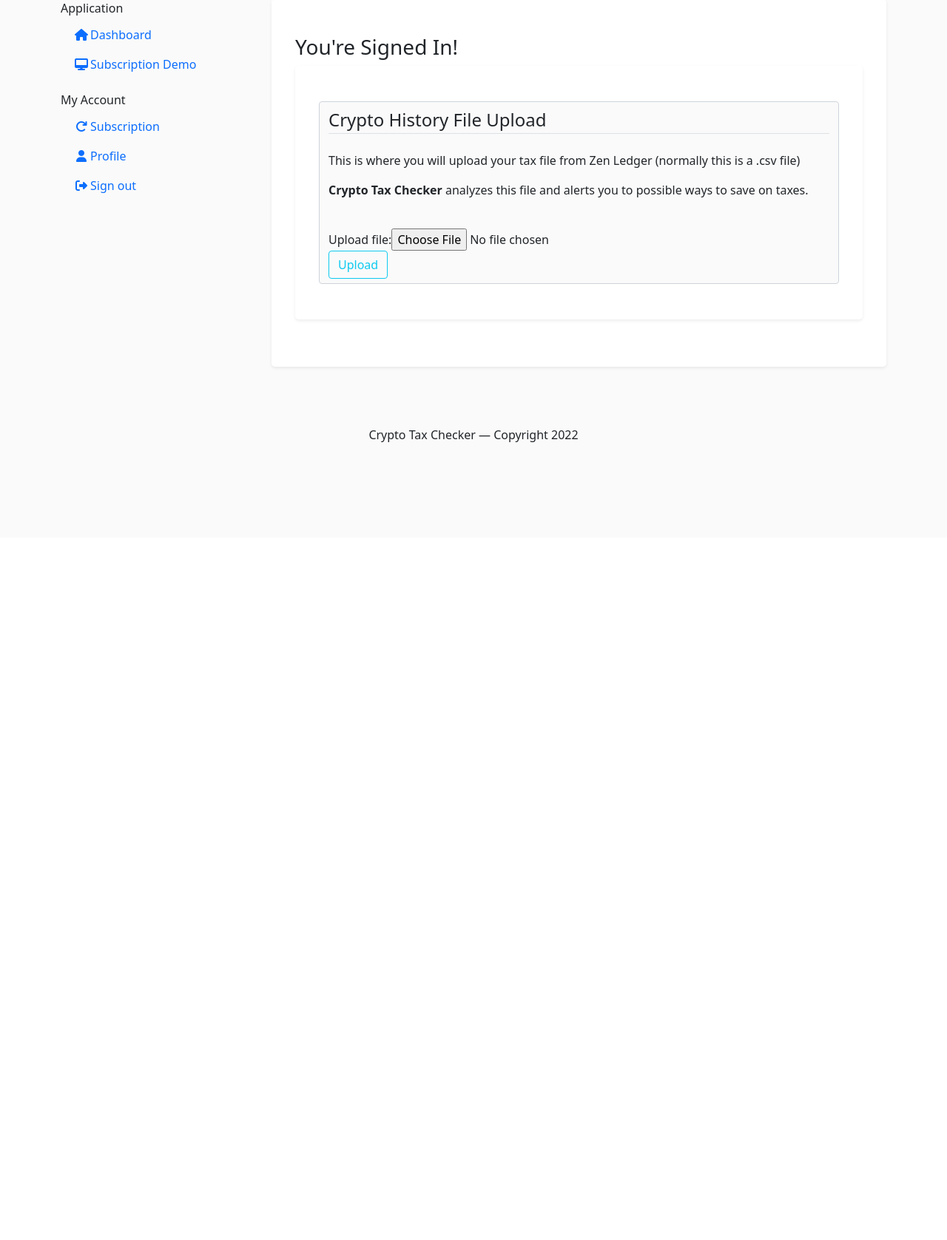
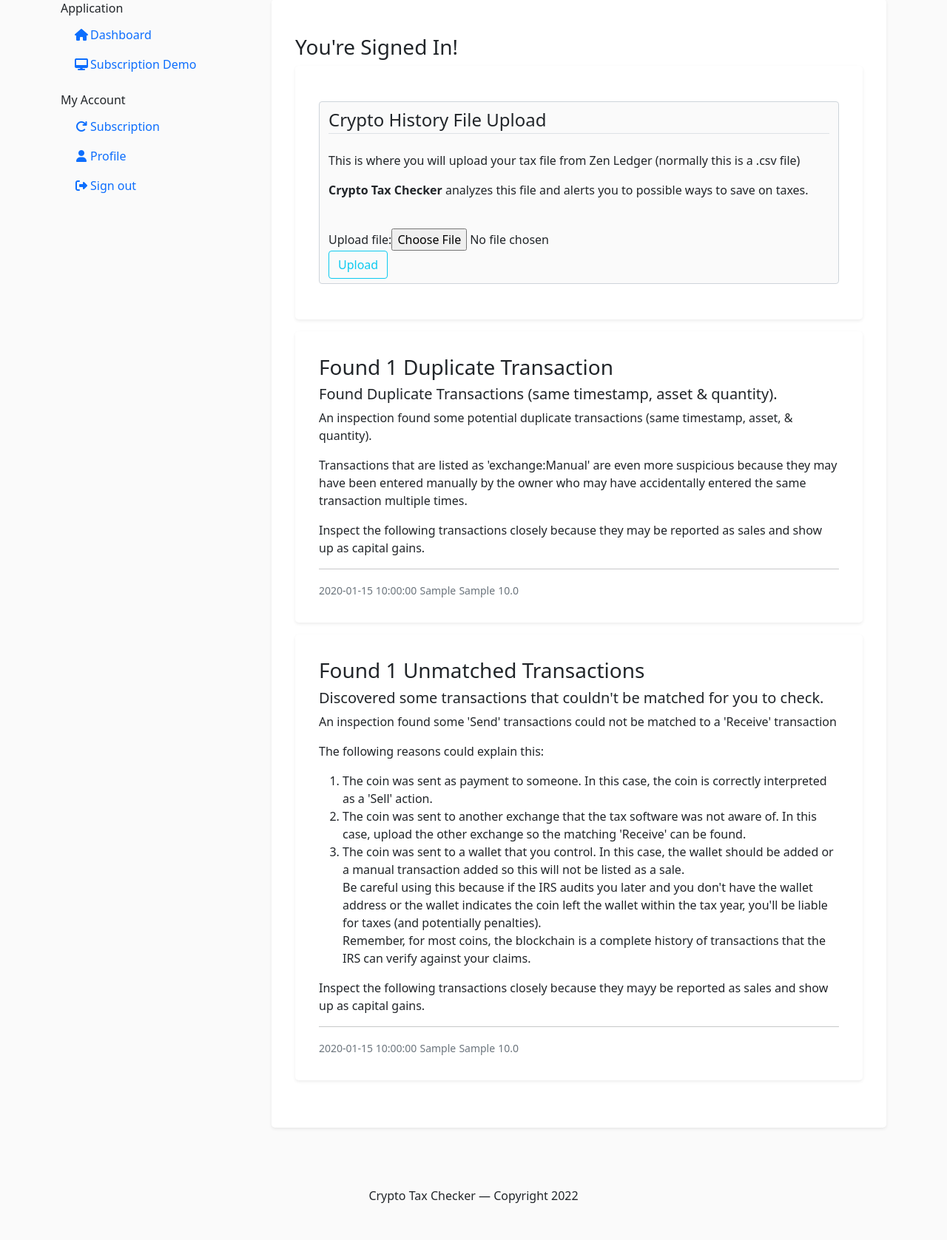
Before and after one commit to targhee/crypto_tax_checker_pegsaas, a Django app: template templates/web/app_home.html in a window 1280 px wide. Shown: the part 73-1750 px from the top of the page at 74% size. Before the commit the page ends 671 px from the top, so only its background shows below. Run offline with Django 3.2, Linux system fonts and the light colour scheme; tables that the repository leaves empty hold one stand-in row (values such as "Sample post"); the template is opened without the code that fills it: values that come from a table or form of the project are taken from there, most other values are stand-ins (such as "Sample title", 1, 10 or a date in 2020); parts of the project's set-up code (start-up, migrations or seed data) failed here and were passed over; some libraries are stand-ins or nearby versions.

Commit message:
Add Parsing Results to Main Page
Instead of calling a different page, add sections that hold the
different parsing results.

Signed-off-by: TW Thayer <osprey@TWs-MacBook-Pro.local>

```diff
--- a/crypto_tax_checker/settings_heroku.py
+++ b/crypto_tax_checker/settings_heroku.py
@@ -36,7 +36,7 @@
 
 USE_HTTPS_IN_ABSOLUTE_URLS = True
 
-DEBUG = True
+DEBUG = False
 ALLOWED_HOSTS = [
     'localhost:8000',
     "127.0.0.1:8000",
--- a/heroku.yml
+++ b/heroku.yml
@@ -12,7 +12,8 @@
 release:
   image: django
   command:
-    - python manage.py makemigrations && python manage.py migrate
+    - python manage.py makemigrations
+    - python manage.py migrate
 run:
   web:
     command:
--- a/templates/web/app_home.html
+++ b/templates/web/app_home.html
@@ -21,6 +21,91 @@
               </fieldset>
           </form>
       </section>
+      <!--  Duplicates -->
+      {% if num_dups %}
+      <div class="app-card">
+          <div class="pg-columns">
+            <div class="pg-column">
+              <h1 class="pg-title">Found {{num_dups}} Duplicate Transaction</h1>
+              <h2 class="pg-subtitle">Found Duplicate Transactions (same timestamp, asset & quantity).</h2>
+              <p>An inspection found some potential duplicate transactions (same timestamp, asset, & quantity).
+              </p>
+              <p>Transactions that are listed as 'exchange:Manual' are even more suspicious because they
+                 may have been entered manually by the owner who may have accidentally entered the same
+                 transaction multiple times.
+              </p><p>
+                 Inspect the following transactions closely because they may be reported as sales and show up as capital gains.
+              </p>
+              <hr>
+                {% for transaction in duplicate_object_list %}
+                <cryptotx class="media content-section">
+                    <div class="media-body">
+                        <small class="text-muted">{{ transaction.timestamp|date:'Y-m-d G:i:s' }}</small>
+                        <small class="text-muted">{{ transaction.trade_type }}</small>
+                        {% if transaction.trade_type == "Send" or transaction.trade_type == "sell" %}
+                        <small class="text-muted">{{ transaction.out_asset }}</small>
+                        <small class="text-muted">{{ transaction.out_qty }}</small>
+                        {% elif transaction.trade_type == "Receive" or transaction.trade_type == "buy" %}
+                        <small class="text-muted">{{ transaction.in_asset }}</small>
+                        <small class="text-muted">{{ transaction.in_qty }}</small>
+                        {% else %}
+                        <small class="text-muted">{{ transaction.in_asset }}</small>
+                        <small class="text-muted">{{ transaction.in_qty }}</small>
+                        {% endif %}
+                    </div>
+                </cryptotx>
+                {% endfor %}
+            </div>
+          </div>
+      </div>
+      {% endif %}
+      <!--  No Matches -->
+      {% if num_nomatches %}
+      <div class="app-card">
+          <div class="pg-columns">
+              <div class="pg-column">
+                  <h1 class="pg-title">Found {{num_nomatches}} Unmatched Transactions</h1>
+                  <h2 class="pg-subtitle">Discovered some transactions that couldn't be matched for you to check.</h2>
+                  <p>An inspection found some 'Send' transactions could not be matched to a 'Receive' transaction</p>
+                  <p>The following reasons could explain this:</p>
+                  <ol>
+                    <li>The coin was sent as payment to someone. In this case, the coin is correctly interpreted as a 'Sell' action.</li>
+                    <li>The coin was sent to another exchange that the tax software was not aware of.
+                         In this case, upload the other exchange so the matching 'Receive' can be found.</li>
+                    <li>The coin was sent to a wallet that you control. In this case, the wallet should
+                        be added or a manual transaction added so this will not be listed as a sale.<br>
+                        Be careful using this because if the IRS audits you later and you don't have
+                        the wallet address or the wallet indicates the coin left the wallet within the
+                        tax year, you'll be liable for taxes (and potentially penalties).<br>
+                        Remember, for most coins, the blockchain is a complete history of transactions
+                        that the IRS can verify against your claims.</li>
+                  </ol>
+                  <p>
+                  Inspect the following transactions closely because they mayy be reported as sales and show up as capital gains.
+                  </p>
+                  <hr>
+                  {% for transaction in nomatch_object_list %}
+                  <cryptotx class="media content-section">
+                      <div class="media-body">
+                          <small class="text-muted">{{ transaction.timestamp|date:'Y-m-d G:i:s' }}</small>
+                          <small class="text-muted">{{ transaction.trade_type }}</small>
+                          {% if transaction.trade_type == "Send" or transaction.trade_type == "sell" %}
+                          <small class="text-muted">{{ transaction.out_asset }}</small>
+                          <small class="text-muted">{{ transaction.out_qty }}</small>
+                          {% elif transaction.trade_type == "Receive" or transaction.trade_type == "buy" %}
+                          <small class="text-muted">{{ transaction.in_asset }}</small>
+                          <small class="text-muted">{{ transaction.in_qty }}</small>
+                          {% else %}
+                          <small class="text-muted">{{ transaction.in_asset }}</small>
+                          <small class="text-muted">{{ transaction.in_qty }}</small>
+                          {% endif %}
+                      </div>
+                  </cryptotx>
+                  {% endfor %}
+              </div>
+          </div>
+      </div>
+      {% endif %}
       </div>
     </div>
   </section>
```
Also changed, not shown: apps/web/views.py (+18 -7 lines).
